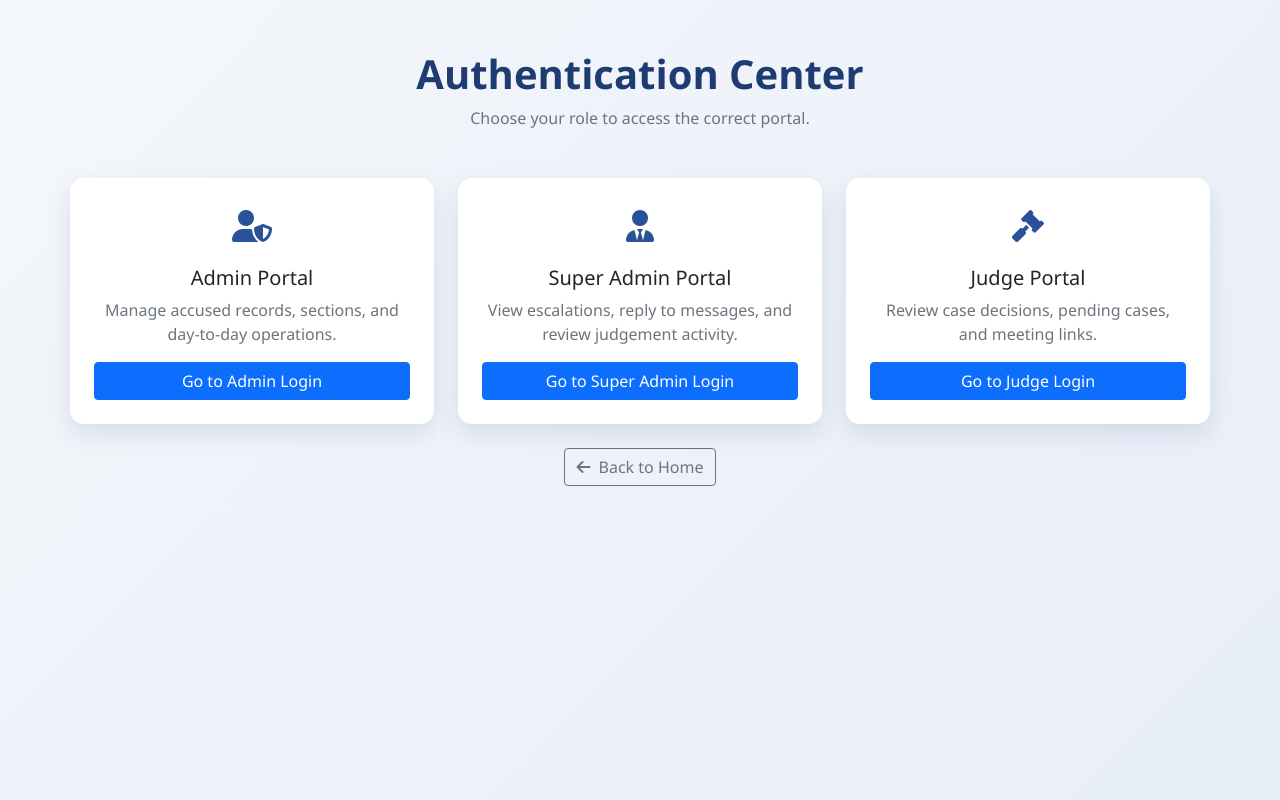
After one commit to chinmay-476/Justice4U-criminology, a Flask app: page /auth-center in a window 1280 px wide. The commit adds this page. Run offline with Flask 3, Linux system fonts and the light colour scheme; some libraries are stand-ins or nearby versions.

Commit message:
Add authentication documentation and auth center UI

```diff
--- a/routes/public_routes.py
+++ b/routes/public_routes.py
@@ -555,6 +555,10 @@ def register_public_routes(app):
     def about_us():
         return render_template('about_us.html')
 
+    @app.route('/auth-center')
+    def auth_center():
+        return render_template('auth_center.html')
+
     @app.route('/contact-us', methods=['GET', 'POST'])
     def contact_us():
         if request.method == 'POST':
--- /dev/null
+++ b/templates/auth_center.html
@@ -0,0 +1,84 @@
+<!DOCTYPE html>
+<html lang="en">
+<head>
+    <meta charset="UTF-8">
+    <meta name="viewport" content="width=device-width, initial-scale=1.0">
+    <title>Authentication Center - Justice4U</title>
+    <link href="https://cdn.jsdelivr.net/npm/bootstrap@5.1.3/dist/css/bootstrap.min.css" rel="stylesheet">
+    <link rel="stylesheet" href="https://cdnjs.cloudflare.com/ajax/libs/font-awesome/6.0.0/css/all.min.css">
+    <style>
+        body {
+            min-height: 100vh;
+            background: linear-gradient(135deg, #f4f7fb 0%, #e8eef8 100%);
+            font-family: "Segoe UI", Tahoma, Geneva, Verdana, sans-serif;
+        }
+        .auth-wrapper {
+            padding: 50px 0;
+        }
+        .auth-title {
+            color: #1e3c72;
+            font-weight: 700;
+        }
+        .portal-card {
+            border: none;
+            border-radius: 14px;
+            box-shadow: 0 10px 24px rgba(30, 60, 114, 0.12);
+            transition: transform 0.2s ease;
+        }
+        .portal-card:hover {
+            transform: translateY(-4px);
+        }
+        .portal-icon {
+            font-size: 2rem;
+            color: #2a5298;
+        }
+    </style>
+</head>
+<body>
+    <div class="container auth-wrapper">
+        <div class="text-center mb-5">
+            <h1 class="auth-title">Authentication Center</h1>
+            <p class="text-muted mb-0">Choose your role to access the correct portal.</p>
+        </div>
+
+        <div class="row g-4">
+            <div class="col-md-4">
+                <div class="card portal-card h-100">
+                    <div class="card-body text-center p-4">
+                        <div class="portal-icon mb-3"><i class="fas fa-user-shield"></i></div>
+                        <h5 class="card-title">Admin Portal</h5>
+                        <p class="card-text text-muted">Manage accused records, sections, and day-to-day operations.</p>
+                        <a href="{{ url_for('admin_login') }}" class="btn btn-primary w-100">Go to Admin Login</a>
+                    </div>
+                </div>
+            </div>
+            <div class="col-md-4">
+                <div class="card portal-card h-100">
+                    <div class="card-body text-center p-4">
+                        <div class="portal-icon mb-3"><i class="fas fa-user-tie"></i></div>
+                        <h5 class="card-title">Super Admin Portal</h5>
+                        <p class="card-text text-muted">View escalations, reply to messages, and review judgement activity.</p>
+                        <a href="{{ url_for('super_admin_login') }}" class="btn btn-primary w-100">Go to Super Admin Login</a>
+                    </div>
+                </div>
+            </div>
+            <div class="col-md-4">
+                <div class="card portal-card h-100">
+                    <div class="card-body text-center p-4">
+                        <div class="portal-icon mb-3"><i class="fas fa-gavel"></i></div>
+                        <h5 class="card-title">Judge Portal</h5>
+                        <p class="card-text text-muted">Review case decisions, pending cases, and meeting links.</p>
+                        <a href="{{ url_for('judge_login') }}" class="btn btn-primary w-100">Go to Judge Login</a>
+                    </div>
+                </div>
+            </div>
+        </div>
+
+        <div class="text-center mt-4">
+            <a href="{{ url_for('home') }}" class="btn btn-outline-secondary">
+                <i class="fas fa-arrow-left me-2"></i>Back to Home
+            </a>
+        </div>
+    </div>
+</body>
+</html>
```
Also changed, not shown: AUTHENTICATION.md (added, +120 -0 lines), templates/home.html (+9 -10 lines).
